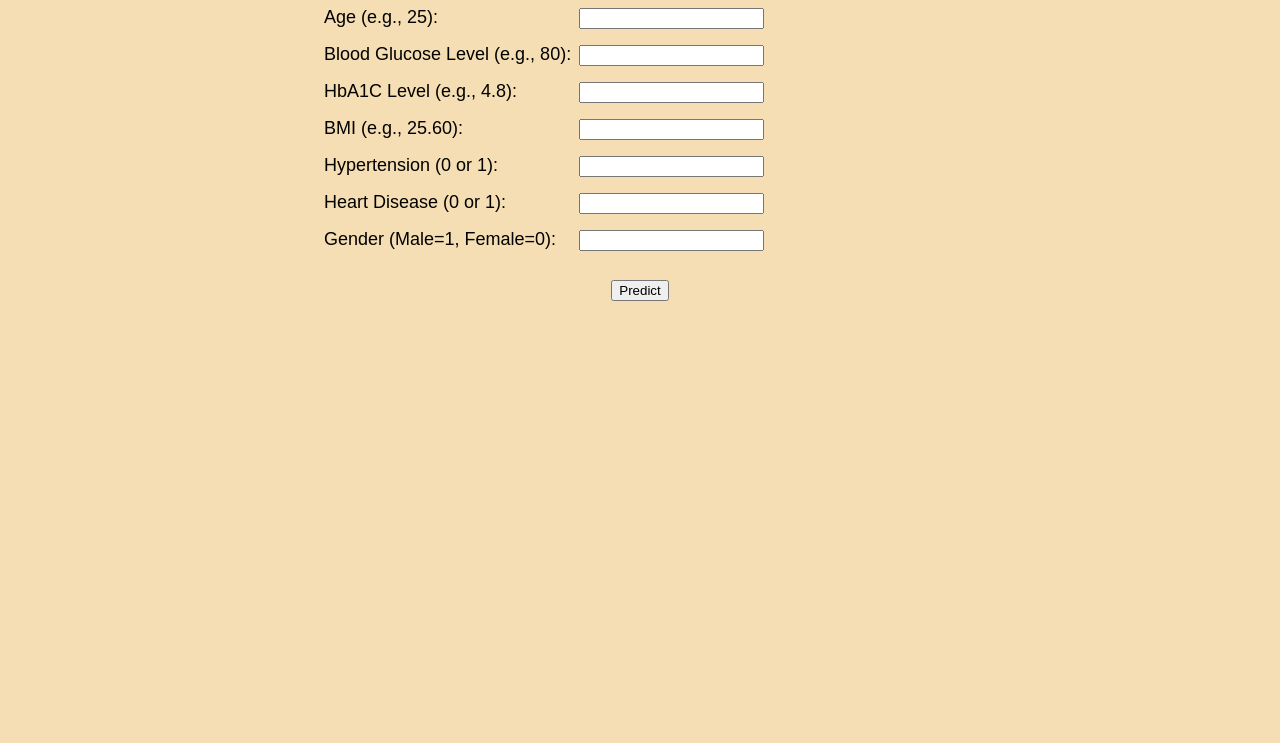
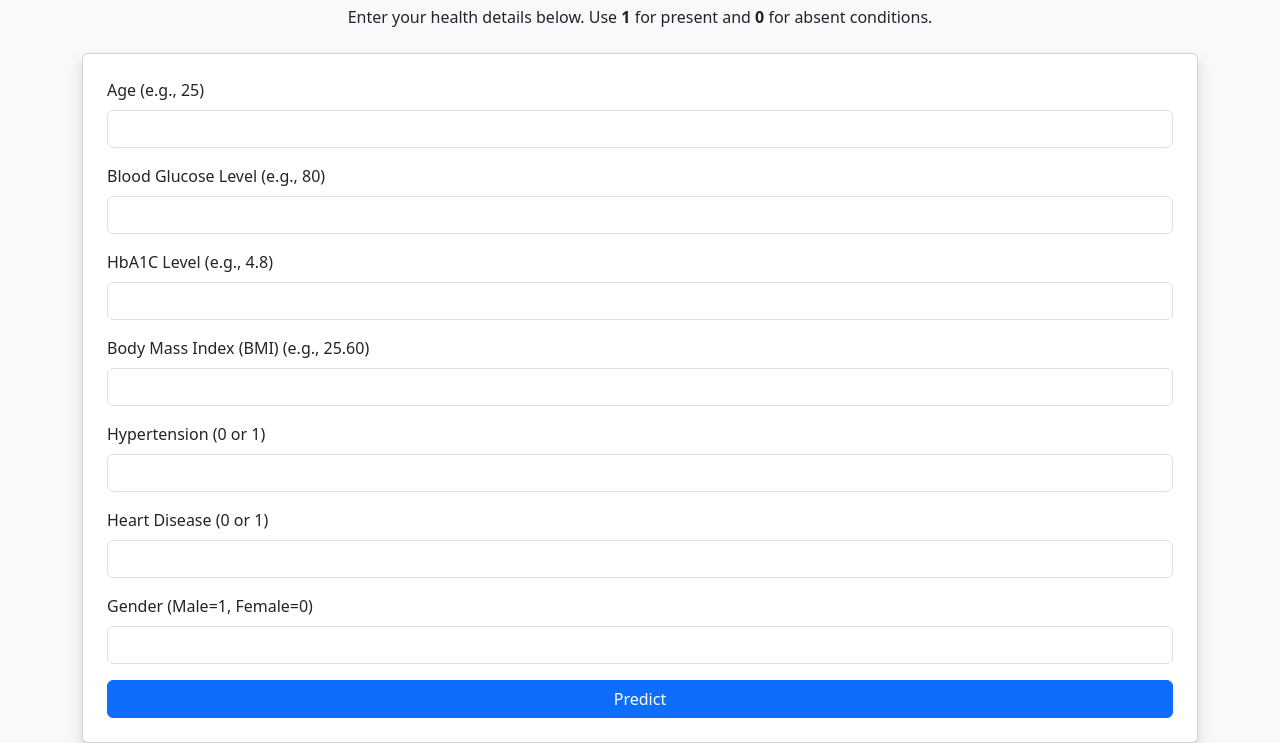
Before and after one commit to sivabio/dmp, a plain HTML site: page templates/index.html in a window 1280 px wide. Shown: the part 115-858 px from the top of the page. Before the commit the page ends 800 px from the top, so only its background shows below. Drawn offline with nearby package versions, Linux system fonts and the light colour scheme.

Commit message:
Update index.html

```diff
--- a/templates/index.html
+++ b/templates/index.html
@@ -1,62 +1,48 @@
 <!DOCTYPE html>
-<html>
+<html lang="en">
 <head>
-    <title>DL Possibility for Diabetes Mellitus Prediction</title>
-    <style>
-        body {
-            background-color: wheat;
-            font-family: Arial, sans-serif;
-        }
-        h1 {
-            text-align: center;
-        }
-        form {
-            margin: auto;
-            width: 50%;
-            font-size: 18px;
-        }
-        label {
-            display: inline-block;
-            width: 250px;
-            margin: 8px 0;
-        }
-        input[type="text"] {
-            width: 200px;
-        }
-        .center {
-            text-align: center;
-        }
-    </style>
+    <meta charset="UTF-8">
+    <title>DL Diabetes Mellitus Prediction</title>
+    <link href="https://cdn.jsdelivr.net/npm/bootstrap@5.3.3/dist/css/bootstrap.min.css" rel="stylesheet">
 </head>
-<body>
-    <h1>DL Possibility for Diabetes Mellitus Prediction</h1>
-    <p style="text-align: center;">Please enter details as per example values. Use 1 for present, 0 for absent conditions.</p>
+<body class="bg-light">
+    <div class="container mt-5">
+        <h1 class="text-center mb-4 text-primary">DL Diabetes Mellitus Prediction</h1>
+        <p class="text-center mb-4">Enter your health details below. Use <strong>1</strong> for present and <strong>0</strong> for absent conditions.</p>
 
-    <form action="/predict" method="post">
-        <label for="feature1">Age (e.g., 25):</label>
-        <input type="number" name="feature1" id="feature1" required><br>
-
-        <label for="feature2">Blood Glucose Level (e.g., 80):</label>
-        <input type="number" step="any" name="feature2" id="feature2" required><br>
-
-        <label for="feature3">HbA1C Level (e.g., 4.8):</label>
-        <input type="number" step="any" name="feature3" id="feature3" required><br>
-
-        <label for="feature4">BMI (e.g., 25.60):</label>
-        <input type="number" step="any" name="feature4" id="feature4" required><br>
-
-        <label for="feature5">Hypertension (0 or 1):</label>
-        <input type="number" name="feature5" id="feature5" required><br>
-
-        <label for="feature6">Heart Disease (0 or 1):</label>
-        <input type="number" name="feature6" id="feature6" required><br>
-
-        <label for="feature7">Gender (Male=1, Female=0):</label>
-        <input type="number" name="feature7" id="feature7" required><br><br>
-
-        <div class="center">
-            <input type="submit" value="Predict">
-        </div>
-    </form>
+        <form action="/predict" method="post" class="card p-4 shadow">
+            <div class="mb-3">
+                <label for="feature1" class="form-label">Age (e.g., 25)</label>
+                <input type="number" class="form-control" id="feature1" name="feature1" required>
+            </div>
+            <div class="mb-3">
+                <label for="feature2" class="form-label">Blood Glucose Level (e.g., 80)</label>
+                <input type="number" step="any" class="form-control" id="feature2" name="feature2" required>
+            </div>
+            <div class="mb-3">
+                <label for="feature3" class="form-label">HbA1C Level (e.g., 4.8)</label>
+                <input type="number" step="any" class="form-control" id="feature3" name="feature3" required>
+            </div>
+            <div class="mb-3">
+                <label for="feature4" class="form-label">Body Mass Index (BMI) (e.g., 25.60)</label>
+                <input type="number" step="any" class="form-control" id="feature4" name="feature4" required>
+            </div>
+            <div class="mb-3">
+                <label for="feature5" class="form-label">Hypertension (0 or 1)</label>
+                <input type="number" class="form-control" id="feature5" name="feature5" required>
+            </div>
+            <div class="mb-3">
+                <label for="feature6" class="form-label">Heart Disease (0 or 1)</label>
+                <input type="number" class="form-control" id="feature6" name="feature6" required>
+            </div>
+            <div class="mb-3">
+                <label for="feature7" class="form-label">Gender (Male=1, Female=0)</label>
+                <input type="number" class="form-control" id="feature7" name="feature7" required>
+            </div>
+            <div class="d-grid">
+                <button type="submit" class="btn btn-primary">Predict</button>
+            </div>
+        </form>
+    </div>
 </body>
 </html>
```
